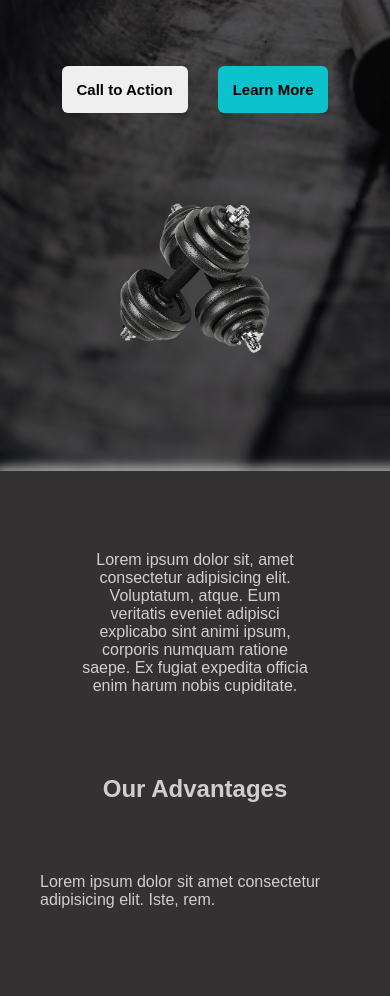
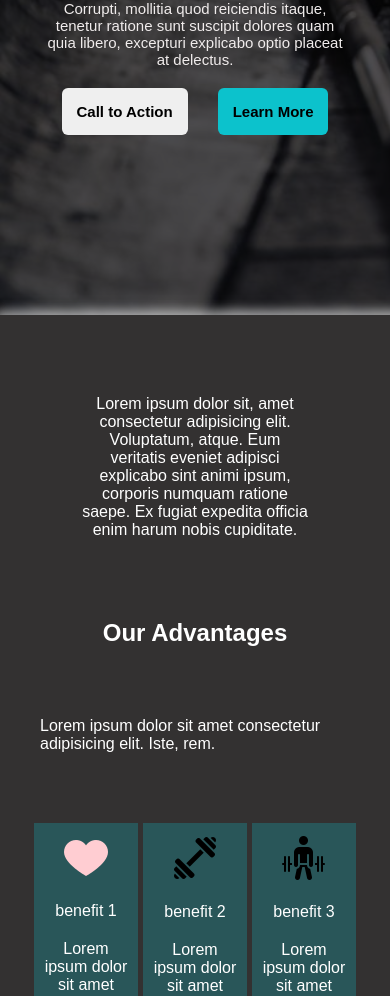
Before and after one commit to mai1209/trabajo2Nucba, a plain HTML site: page index.html in a window 390 px wide. Shown: the part 529-1525 px from the top of the page. Drawn offline with Linux system fonts and the light colour scheme; a web font is replaced by a local one.

Commit message:
cambios mejoras dia 12

```diff
--- a/index.html
+++ b/index.html
@@ -13,6 +13,7 @@
         <a href="#Home">Home</a>
         <a href="#Advantages">Advantages</a>
         <a href="#Contact">Contact</a>
+        <a href="#Contact">Products</a>
         <p><i>Log In</i></p>
         <span class="line"><hr /></span>
         <button class="icon">
@@ -36,13 +37,7 @@
           <button class="btn-home-2">Learn More</button>
         </div>
       </div>
-      <div class="img-section">
-        <img
-          class="img-home"
-          src="img/gym-removebg-preview.png"
-          alt="mancuernas img"
-        />
-      </div>
+
     </div>
 
     <div class="description">
@@ -66,7 +61,7 @@
           <p>Lorem ipsum dolor sit amet consectetur.</p>
         </div>
         <div class="card-2">
-          <img src="img/icons8-computadora-50.png" alt="benefit1" />
+          <img src="img/icons8-barra-con-pesas-50.png" alt="benefit1" />
           <p>benefit 2</p>
           <p>Lorem ipsum dolor sit amet consectetur.</p>
         </div>
--- a/style.css
+++ b/style.css
@@ -3,7 +3,7 @@
 :root {
   --background-menu: rgb(51, 49, 49);
   --hover: rgb(12, 194, 204);
-  --color-text: rgb(209, 206, 206);
+  --color-text: rgb(255, 255, 255);
   --color-text-home: rgb(240, 236, 236);
 }
 
@@ -13,7 +13,7 @@
   box-sizing: border-box;
   text-decoration: none;
   font-family: "Ysabeau Office", sans-serif;
-
+  scroll-behavior:  smooth ;
 }
 
 /*estilos nav*/
@@ -110,11 +110,11 @@ i {
   background-blend-mode: multiply;
   background-repeat: no-repeat;
   background-size: cover;
-  background-attachment: scroll;
   height: 100vh;
   display: flex;
-  justify-content: center;
+  justify-content: flex-end;
   gap: 200px;
+  padding-top: 130px;
   box-shadow: 5px 5px 5px 5px rgb(255, 255, 255);
 }
 
@@ -123,6 +123,7 @@ i {
   display: flex;
   flex-direction: column;
   justify-content: center;
+  padding:  10px 20px; ;
   gap: 30px;
 }
 
@@ -170,18 +171,6 @@ i {
   cursor: pointer;
 }
 
-.img-home {
-  width: 200px;
-  height: 200px;
-}
-
-.img-section {
-  display: flex;
-  justify-content: center;
-  align-items: center;
-  align-items: center;
-}
-
 .description {
   background-color: var(--background-menu);
   color: var(--color-text);
@@ -200,25 +189,26 @@ i {
 
 @media (max-width: 1089px) {
   .home {
-    padding: 500px 50px;
+    padding: 300px 20px;
     flex-direction: column;
     justify-content: center;
     gap: 90px;
     box-shadow: 5px 5px 5px 5px rgb(255, 255, 255);
   }
 
-  .img-home {
-    height: 150px;
-    width: 150px;
-  }
-
   .info-home {
-    gap: 100px;
+    gap: 20px;
     justify-content: center;
+    align-items: center;
   }
 
   .slogan {
     font-size: 50px;
+    text-align: center;
+  }
+
+  .text-home {
+    text-align: center;
   }
 }
 
@@ -263,6 +253,30 @@ i {
   background-color: rgba(12, 194, 204, 0.26);
   color: var(--color-text);
   font-weight: 600;
+  max-width: 300px;
+}
+
+@media (max-width: 400px) {
+  .card {
+    gap: 5px;
+    padding: 0;
+  }
+
+  .card-1,
+  .card-2,
+  .card-3 {
+    width: 104px;
+    font-weight: 500;
+  }
+
+  .box-direction {
+    flex-direction: column;
+    max-width: 100%;
+  }
+
+  .slogan {
+    padding-top: 120px;
+  }
 }
 
 /*estilos contacto*/
@@ -278,7 +292,6 @@ i {
   justify-content: center;
   align-items: center;
   gap: 100px;
-
 
   padding-top: 50px;
 }
@@ -301,7 +314,7 @@ i {
   font-size: 20px;
 }
 
-.box-direction{
+.box-direction {
   display: flex;
   gap: 49px;
   padding-top: 0px;
@@ -316,22 +329,14 @@ i {
     padding-top: 0px;
   }
 
-  .box-direction{
+  .box-direction {
     display: flex;
     gap: 40px;
     padding-top: 40px;
-
-
   }
 }
 
-
-
-
-
 /*estilos footer*/
-
-
 
 .footer {
   display: flex;
@@ -342,12 +347,12 @@ i {
   background-color: var(--background-menu);
 }
 
-.img-logo{
+.img-logo {
   height: 80px;
   width: 80px;
 }
 
-.links-footer{
+.links-footer {
   display: flex;
   gap: 20px;
 }
@@ -356,13 +361,10 @@ i {
   width: 35px;
   height: 35px;
   cursor: pointer;
-
 }
 
 @media (max-width: 1089px) {
   .info-box {
     flex-direction: column;
   }
-
-
 }
```
Also changed, not shown: img/icons8-barra-con-pesas-50.png (added), img/icons8-computadora-50.png (deleted), img/icons8-mi-computadora-64.png (deleted).
